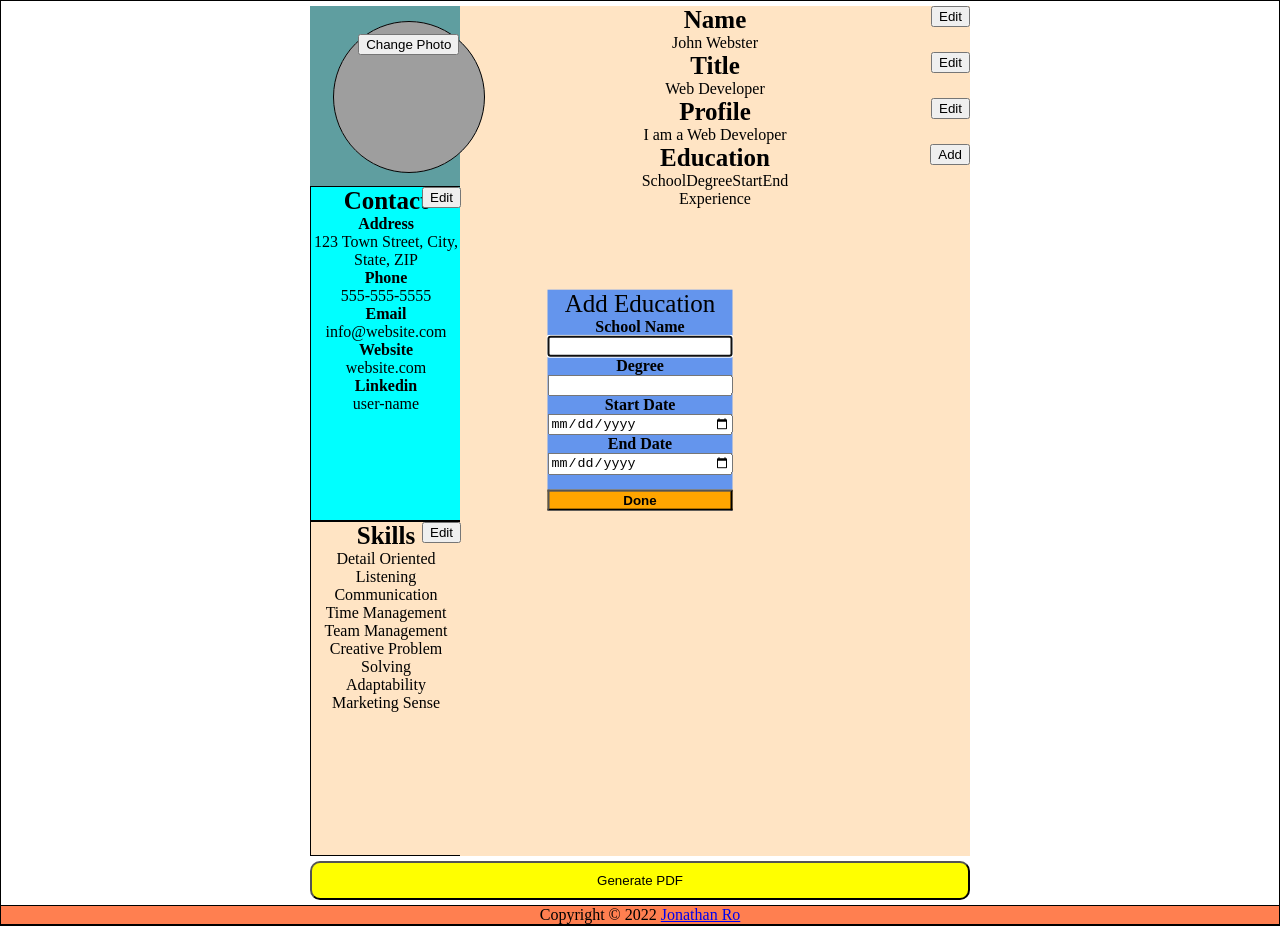
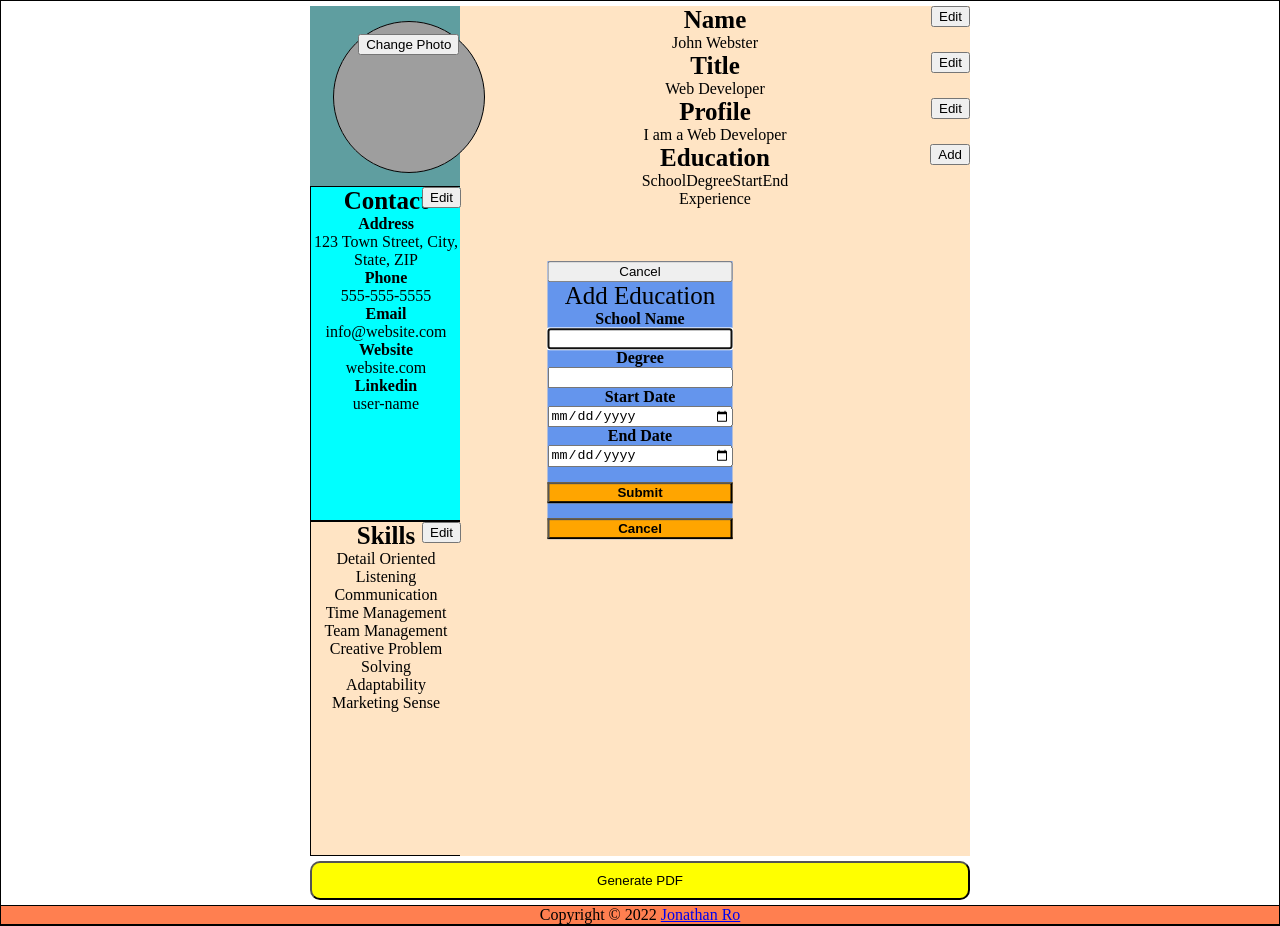
Before and after one commit to jonro2955/odin_javascript_8_cv_application, a React (Create React App) app: page / in a window 1280 px wide. Both pictures are taken after a click on the button "Add". Built offline with nearby package versions, Linux system fonts and the light colour scheme; grey boxes are pictures that could not be loaded.

Commit message:
Add Cred component as a sub-component of Education component

```diff
--- /dev/null
+++ b/src/components/level-3-Resume/Cred.js
@@ -0,0 +1,20 @@
+import React, { Component } from 'react';
+
+class Cred extends Component {
+  constructor(props) {
+    super(props);
+  }
+
+  render() {
+    return (
+      <div id='Cred'>
+        <p>{this.props.school}</p>
+        <p>{this.props.degree}</p>
+        <p>{this.props.start}</p>
+        <p>{this.props.end}</p>
+      </div>
+    );
+  }
+}
+
+export default Cred;
--- a/src/components/level-3-Resume/Education.js
+++ b/src/components/level-3-Resume/Education.js
@@ -1,4 +1,5 @@
 import React, { Component } from 'react';
+import Cred from './Cred.js';
 
 class Education extends Component {
   constructor(props) {
@@ -21,6 +22,7 @@ class Education extends Component {
   onSubmit = (e) => {
     e.preventDefault();
     let form = document.querySelector('#addEduForm');
+    let displayDiv = document.querySelector('#eduList');
     let school = form.elements['schoolInput'].value;
     let degree = form.elements['degreeInput'].value;
     let start = form.elements['startInput'].value;
@@ -30,6 +32,9 @@ class Education extends Component {
       editorToggle: false,
       education: prevState.education.concat([school, degree, start, end]),
     }));
+    displayDiv.append(
+      <Cred school='school' degree='degree' start='start' end='end' />
+    );
   };
 
   render() {
@@ -41,7 +46,7 @@ class Education extends Component {
             Add
           </button>
         </div>
-        <div>{this.state.education}</div>
+        <div id='eduList'>{this.state.education}</div>
 
         {/* education adder form */}
         {this.state.editorToggle && (
@@ -50,6 +55,10 @@ class Education extends Component {
             className='componentEditForm'
             onSubmit={this.onSubmit}
           >
+            <button className='closeBtn' onClick={this.toggleEditor}>
+              Cancel
+            </button>
+
             <div className='adderFormHeading'>Add Education</div>
 
             {/* school name */}
@@ -83,7 +92,10 @@ class Education extends Component {
             <input id='endInput' name='endInput' type='date' required />
 
             {/* education form sumbit button */}
-            <input type='submit' value='Done' className='doneBtn' required />
+            <input type='submit' value='Submit' className='doneBtn' />
+            <button className='doneBtn' onClick={this.toggleEditor}>
+              Cancel
+            </button>
           </form>
         )}
       </div>
```
